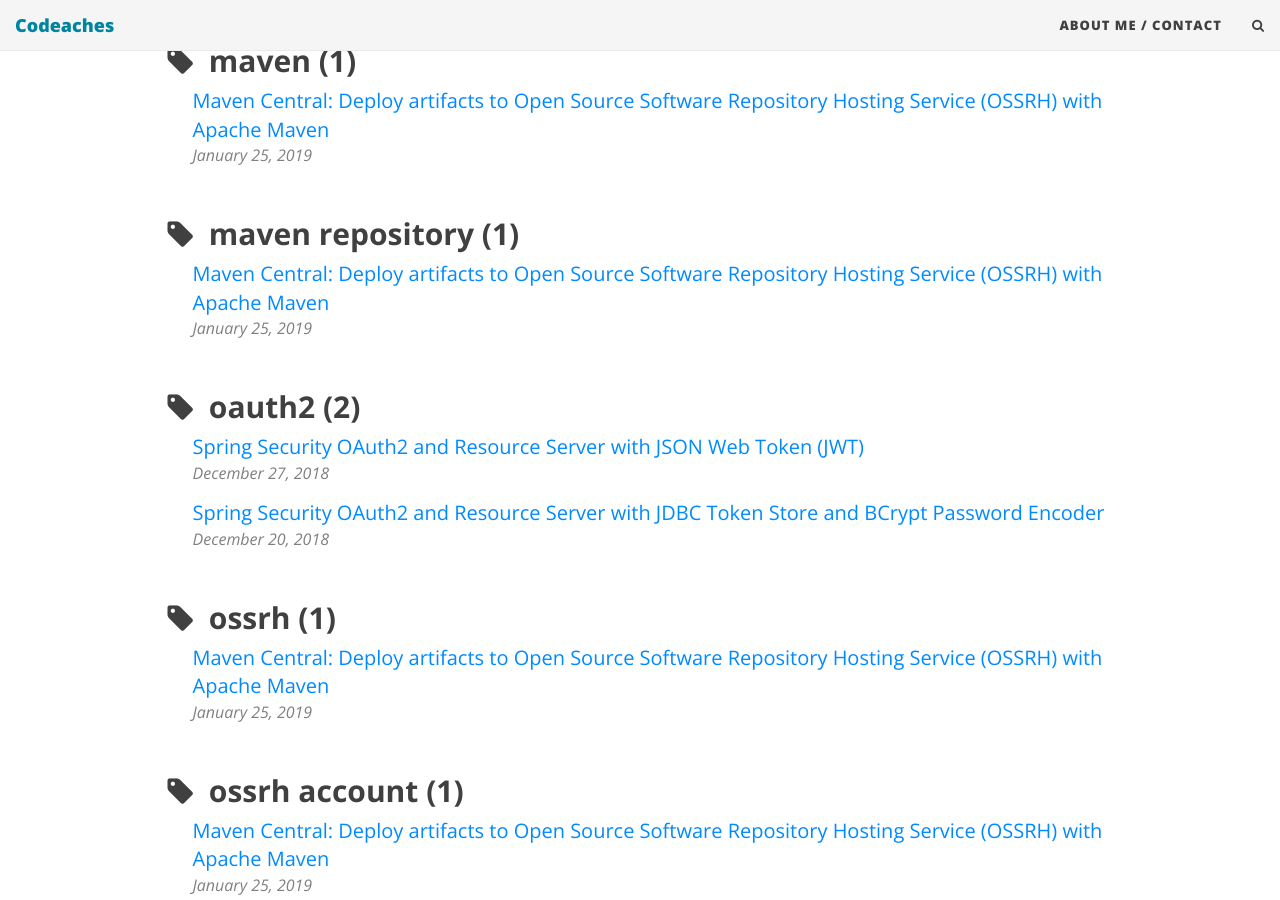
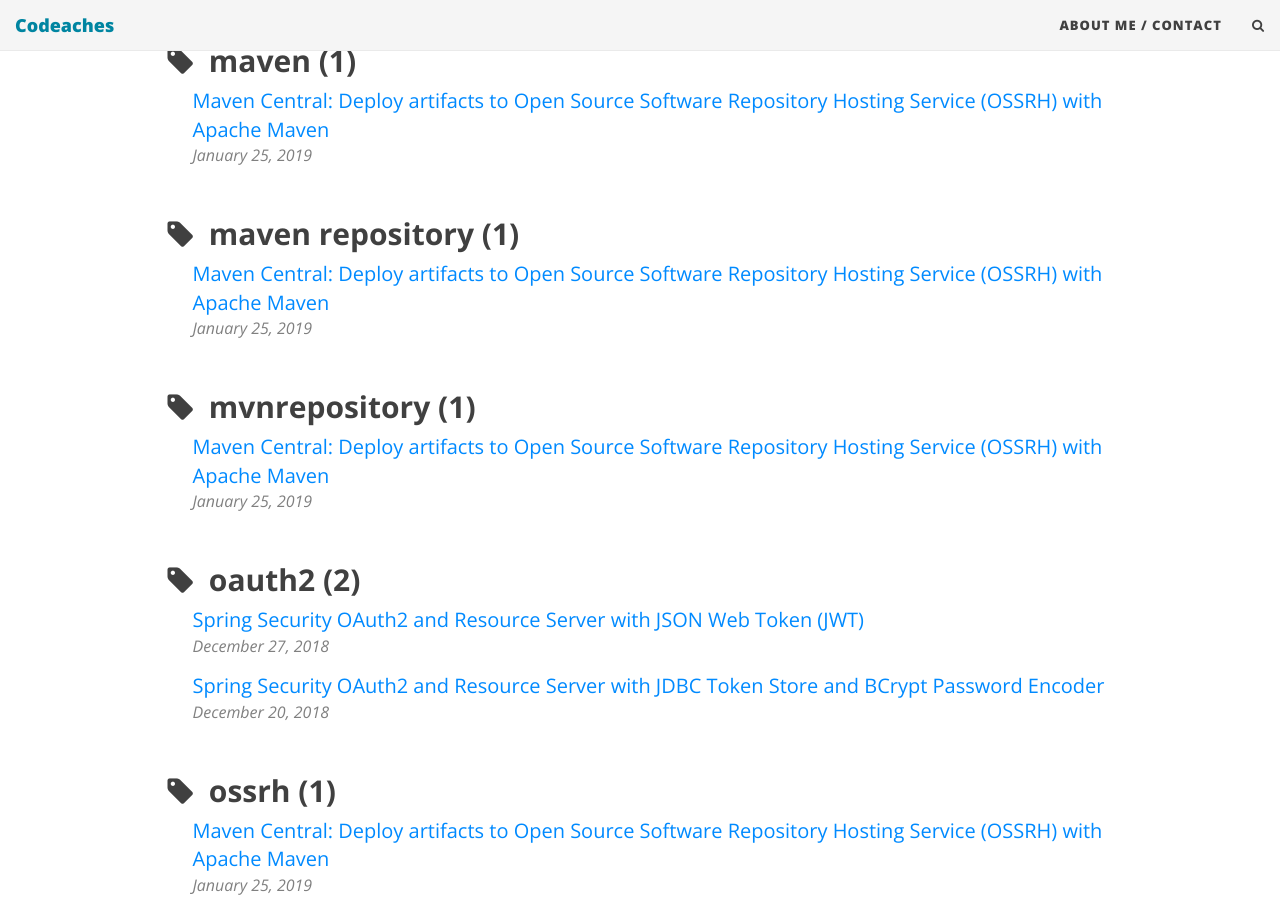
Before and after one commit to codeaches/codeaches.github.io, a Jekyll site: the page built from tags.html, in a window 1280 px wide and 900 px high, scrolled down 2167 px. Built offline with Jekyll 4.4.1, drawn with Linux system fonts in a browser that asks for light colours; nearby versions of some CDN libraries; some of the changed text lies outside the part shown.

Commit message:
no message

```diff
--- a/_posts/2019-01-27-ossrh-maven-deploy-artifact.md
+++ b/_posts/2019-01-27-ossrh-maven-deploy-artifact.md
@@ -2,7 +2,7 @@
 layout: post
 title: "Maven Central: Deploy artifacts to Open Source Software Repository Hosting Service (OSSRH) with Apache Maven"
 tiny_title: "OSSRH+Maven"
-tags: [java,maven,maven repository,ossrh,ossrh account,deploy to repository,rstats,r-bloggers,tutorial,popular]
+tags: [java,maven,maven repository,ossrh,ossrh account,deploy to repository,mvnrepository,sonatype,rstats,r-bloggers,tutorial,popular]
 include-tags: true
 date: 2019-01-25 7:10:00 -0700
 image: /img/blog/oauth2server/oauth2server.jpg
@@ -17,7 +17,7 @@
 github-codebase-post-link: true
 gh-badge: [star, watch, follow]
 preview-length: 50
-preview-message: Create an account in OSSRH and deploy a jar file using maven to snapshot and release folders in Central Repository
+preview-message: Create an account in OSSRH and deployed the artifacts to both snapshot and release folders in Central Repository
 lastupdated: 2019-01-28
 paypal-donate-button: true
 ads-by-google: false
```
